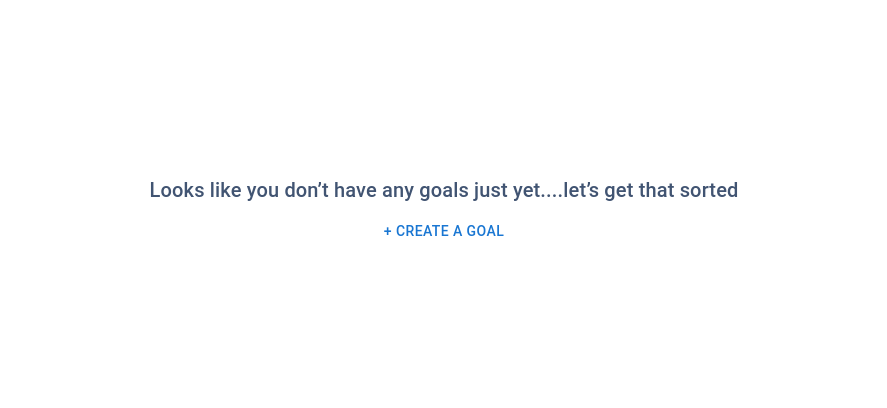
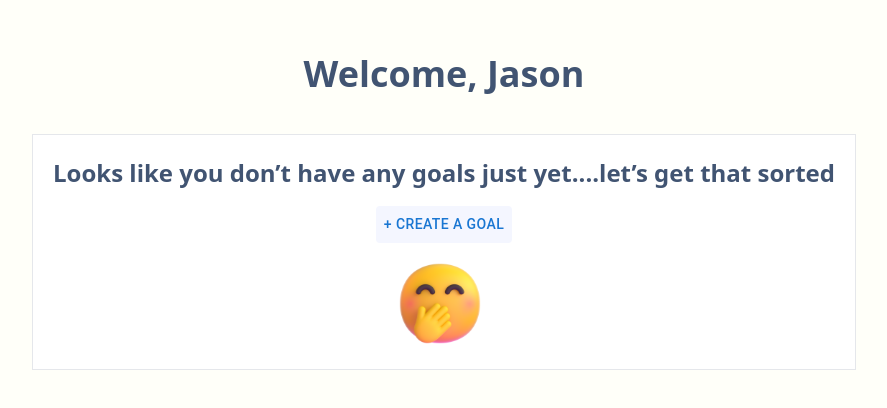
Before and after one commit to Co-Lab-You-Belong-in-Tech/Goalify, a React (Vite) app: page /firstGoal in a window 1280 px wide. Shown: the part 188-596 px from the top of the page, without its empty margins (196-1083 px from the left). Built offline with nearby package versions, Linux system fonts and the light colour scheme.

Commit message:
style: style the initialGoalMessage

```diff
--- a/src/pages/stepper/InitialGoalMessage.jsx
+++ b/src/pages/stepper/InitialGoalMessage.jsx
@@ -4,7 +4,7 @@ import Button from '@mui/material/Button';
 import Modal from '@mui/material/Modal';
 import HorizontalLinearStepper from "./stepper.jsx";
 import {Grid} from "@mui/material";
-import Typography from "@mui/material/Typography";
+import emoji from "../../assets/icons/emoji.svg";
 
 const style = {
     position: 'absolute',
@@ -23,14 +23,19 @@ export default function InitialGoalMessage() {
     const handleOpen = () => setOpen(true);
     const handleClose = () => setOpen(false);
 
-    return (
-        <Grid display="flex" flexDirection="column" justifyContent="center" alignItems="center" style={{
-            display: 'flex', justifyContent: 'center', alignItems: 'center', height: '100vh',
-        }}>
-            <Typography variant="h6" gutterBottom>
+    return (<Grid display="flex" flexDirection="column" justifyContent="center" alignItems="center" height="100vh" sx={{background:"#FFFFF9"}}>
+        <p className="text-4xl leading-10 font-bold mb-10"> Welcome, Jason</p>
+
+        <div className="border divide-neutral-300 border-solid p-5 bg-white	">
+            <Grid display="flex" flexDirection="column" justifyContent="center" alignItems="center">
+
+                <p className="text-2xl font-bold leading-9 ">
                     Looks like you don’t have any goals just yet....let’s get that sorted
-            </Typography>
-            <Button onClick={handleOpen}>+ Create A Goal</Button>
+                </p>
+                <Button sx={{background: "#F4F6FF", marginY: "15px"}} onClick={handleOpen}>+ Create A Goal</Button>
+                <img width={100} height={100} src={emoji} alt="edit" className="pr-2"/>
+            </Grid>
+        </div>
         <Modal
             open={open}
             onClose={handleClose}
@@ -38,9 +43,8 @@ export default function InitialGoalMessage() {
             aria-describedby="modal-modal-description"
         >
             <Box sx={style}>
-                    <HorizontalLinearStepper />
+                <HorizontalLinearStepper/>
             </Box>
         </Modal>
-        </Grid>
-    );
+    </Grid>);
 }
```
Lines whose indentation alone changed are shown as unchanged.
